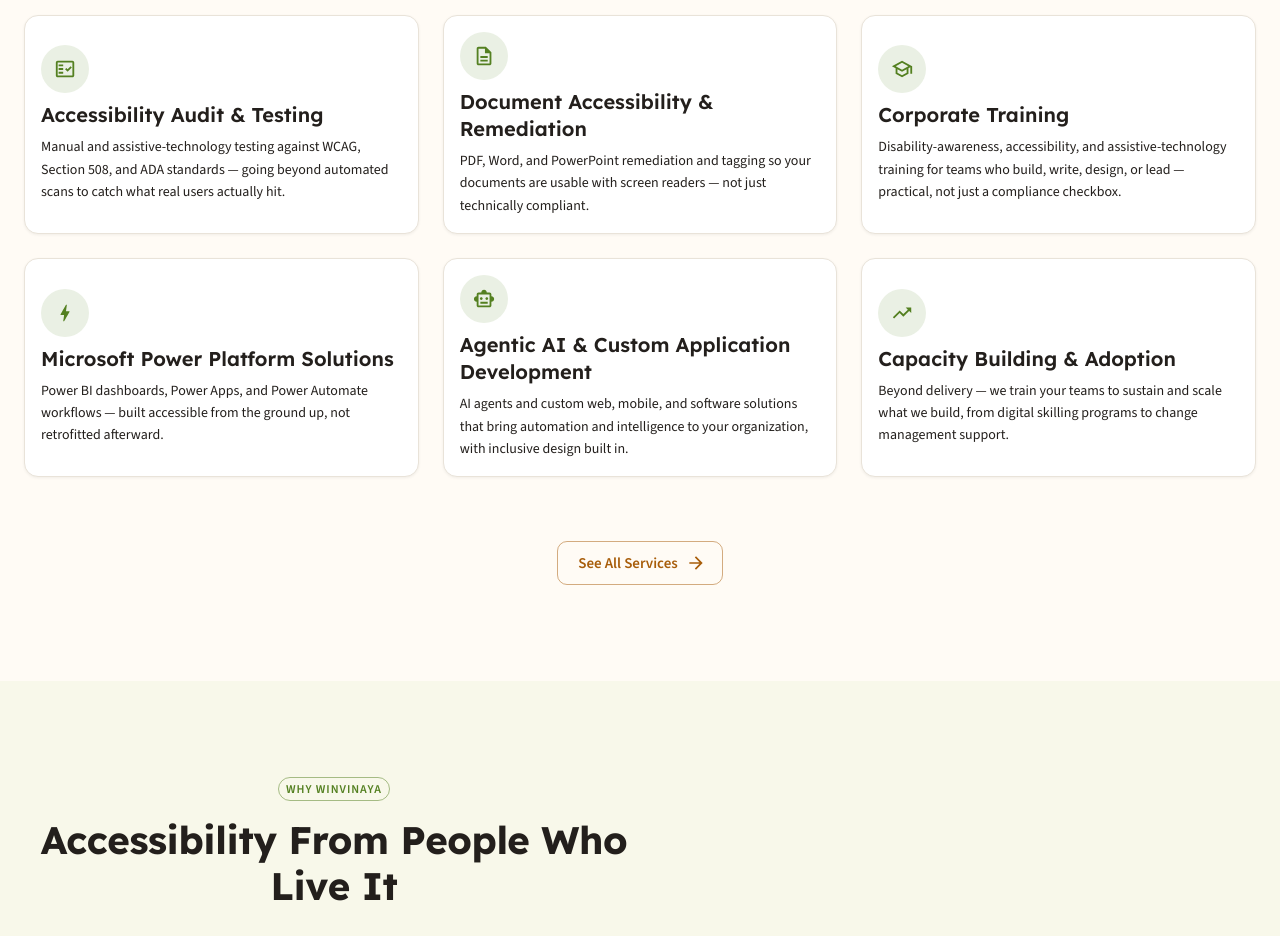
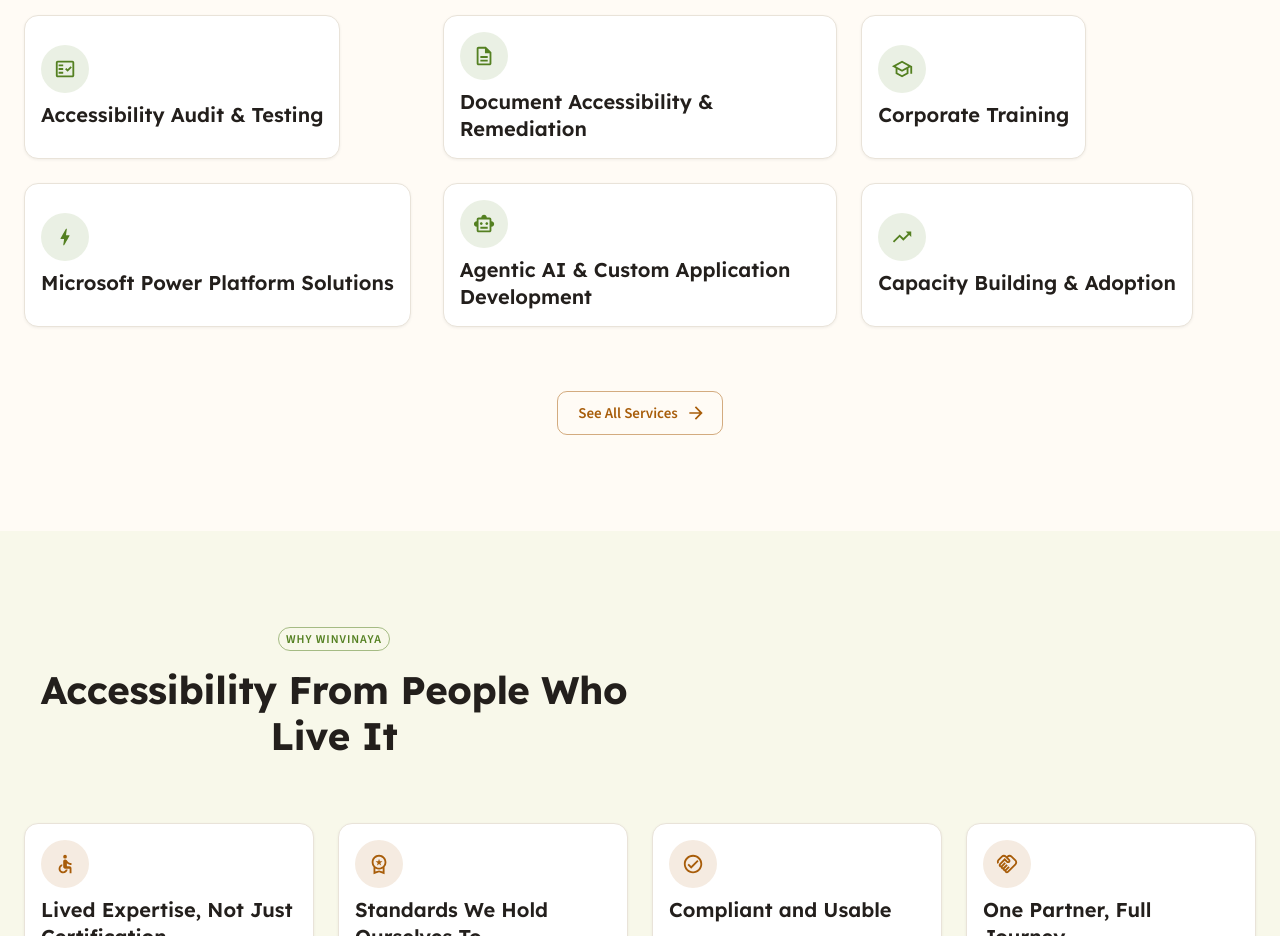
Before and after one commit to winvinayainfosystemsindia/wviswebsite2.0, a React (Vite) app in the folder frontend/: page / in a window 1280 px wide. Shown: the part 1700-2636 px from the top of the page. Built offline with nearby package versions, Linux system fonts and the light colour scheme.

Commit message:
descriptions have been removed from all navigation menu items

```diff
--- a/frontend/src/data/layout/navigation.ts
+++ b/frontend/src/data/layout/navigation.ts
@@ -30,7 +30,6 @@ export const primaryNavItems: NavItem[] = [
         id: 'winvinaya-foundation',
         label: 'WinVinaya Foundation',
         href: '/about/winvinaya-foundation',
-        description: 'Our social-impact arm',
       },
     ],
   },
@@ -42,43 +41,31 @@ export const primaryNavItems: NavItem[] = [
         id: 'accessibility-audit-testing',
         label: 'Accessibility Audit & Testing',
         href: '/services/accessibility-audit-testing',
-        description:
-          'Manual and assistive-technology testing against WCAG, Section 508, and ADA standards — going beyond automated scans to catch what real users actually hit.',
       },
       {
         id: 'document-accessibility-remediation',
         label: 'Document Accessibility & Remediation',
         href: '/services/document-accessibility-remediation',
-        description:
-          'PDF, Word, and PowerPoint remediation and tagging so your documents are usable with screen readers — not just technically compliant.',
       },
       {
         id: 'corporate-training',
         label: 'Corporate Training',
         href: '/services/corporate-training',
-        description:
-          'Disability-awareness, accessibility, and assistive-technology training for teams who build, write, design, or lead — practical, not just a compliance checkbox.',
       },
       {
         id: 'microsoft-power-platform-solutions',
         label: 'Microsoft Power Platform Solutions',
         href: '/services/microsoft-power-platform-solutions',
-        description:
-          'Power BI dashboards, Power Apps, and Power Automate workflows — built accessible from the ground up, not retrofitted afterward.',
       },
       {
         id: 'agentic-ai-custom-application-development',
         label: 'Agentic AI & Custom Application Development',
         href: '/services/agentic-ai-custom-application-development',
-        description:
-          'AI agents and custom web, mobile, and software solutions that bring automation and intelligence to your organization, with inclusive design built in.',
       },
       {
         id: 'capacity-building-adoption',
         label: 'Capacity Building & Adoption',
         href: '/services/capacity-building-adoption',
-        description:
-          'Beyond delivery — we train your teams to sustain and scale what we build, from digital skilling programs to change management support.',
       },
       { id: 'all-services', label: 'All Services', href: '/services', topDivider: true },
     ],
--- a/frontend/src/layout/Navbar.tsx
+++ b/frontend/src/layout/Navbar.tsx
@@ -178,17 +178,10 @@ const DesktopNavItem = ({ item }: { item: NavItem }) => {
         {item.children.map((child) => (
           <Fragment key={child.id}>
             {child.topDivider && <Divider sx={{ my: 1 }} />}
-            <MenuItem component="a" href={child.href} onClick={handleClose} sx={{ whiteSpace: 'normal', py: 1 }}>
-              <Stack spacing={0.25}>
-                <Typography variant="body2" sx={{ fontWeight: 600 }}>
-                  {child.label}
-                </Typography>
-                {child.description && (
-                  <Typography variant="caption" color="text.secondary">
-                    {child.description}
-                  </Typography>
-                )}
-              </Stack>
+            <MenuItem component="a" href={child.href} onClick={handleClose} sx={{ py: 1 }}>
+              <Typography variant="body2" sx={{ fontWeight: 600 }}>
+                {child.label}
+              </Typography>
             </MenuItem>
           </Fragment>
         ))}
```
